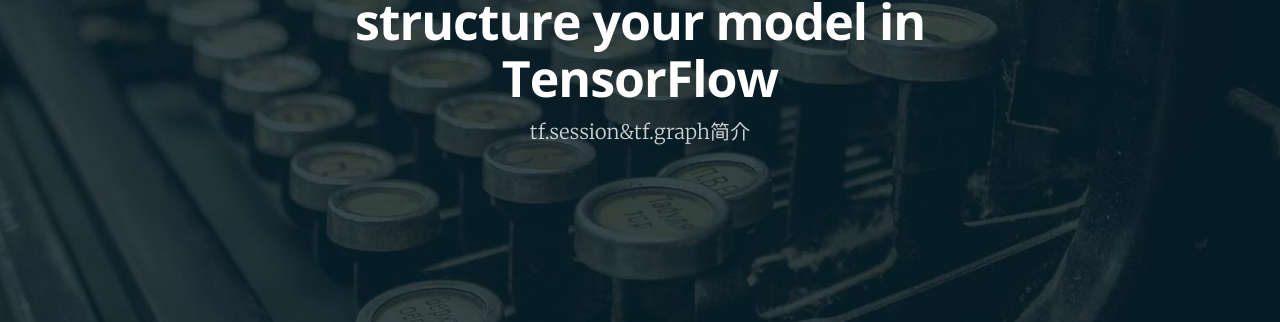
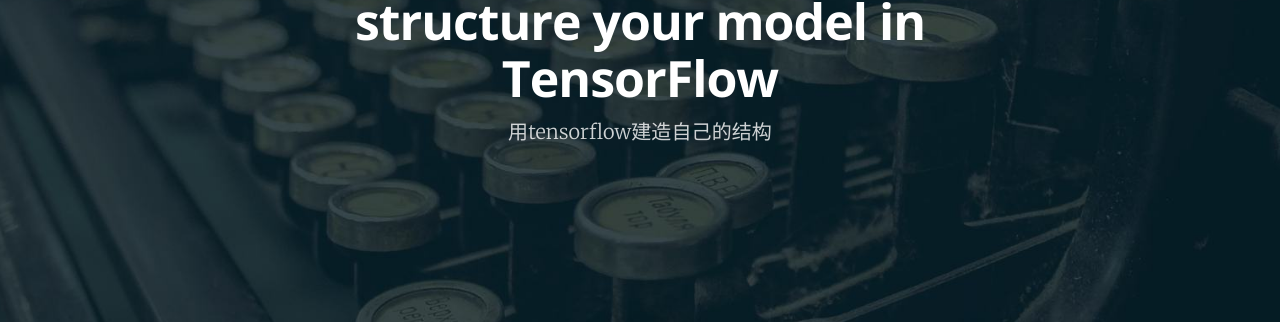
Before and after one commit to wineway/wineway.github.io, a Jekyll site: the page built from _posts/2017-3-7-1.md, in a window 1280 px wide and 900 px high, scrolled down 331 px. Shown: the part 140-462 px from the top of the window. Built offline with Jekyll 4.4.1, drawn with Linux system fonts in a browser that asks for light colours; nearby versions of some CDN libraries; comment, search, counter and statistics services are not loaded.

Commit message:
Update 2017-3-7-1.md

```diff
--- a/_posts/2017-3-7-1.md
+++ b/_posts/2017-3-7-1.md
@@ -3,7 +3,7 @@
 title:  "[翻译]斯坦福CS 20SI:基于Tensorflow的深度学习研究课程笔记,Lecture note 4: How to structure your model in TensorFlow"
 date:   2013-3-6 19:30:27 -0800
 author: wineway
-description: "tf.session&tf.graph简介"
+description: "用tensorflow建造自己的结构"
 ---
 [“CS 20SI: TensorFlow for Deep Learning Research” ](cs20si.stanford.edu)
 
```
